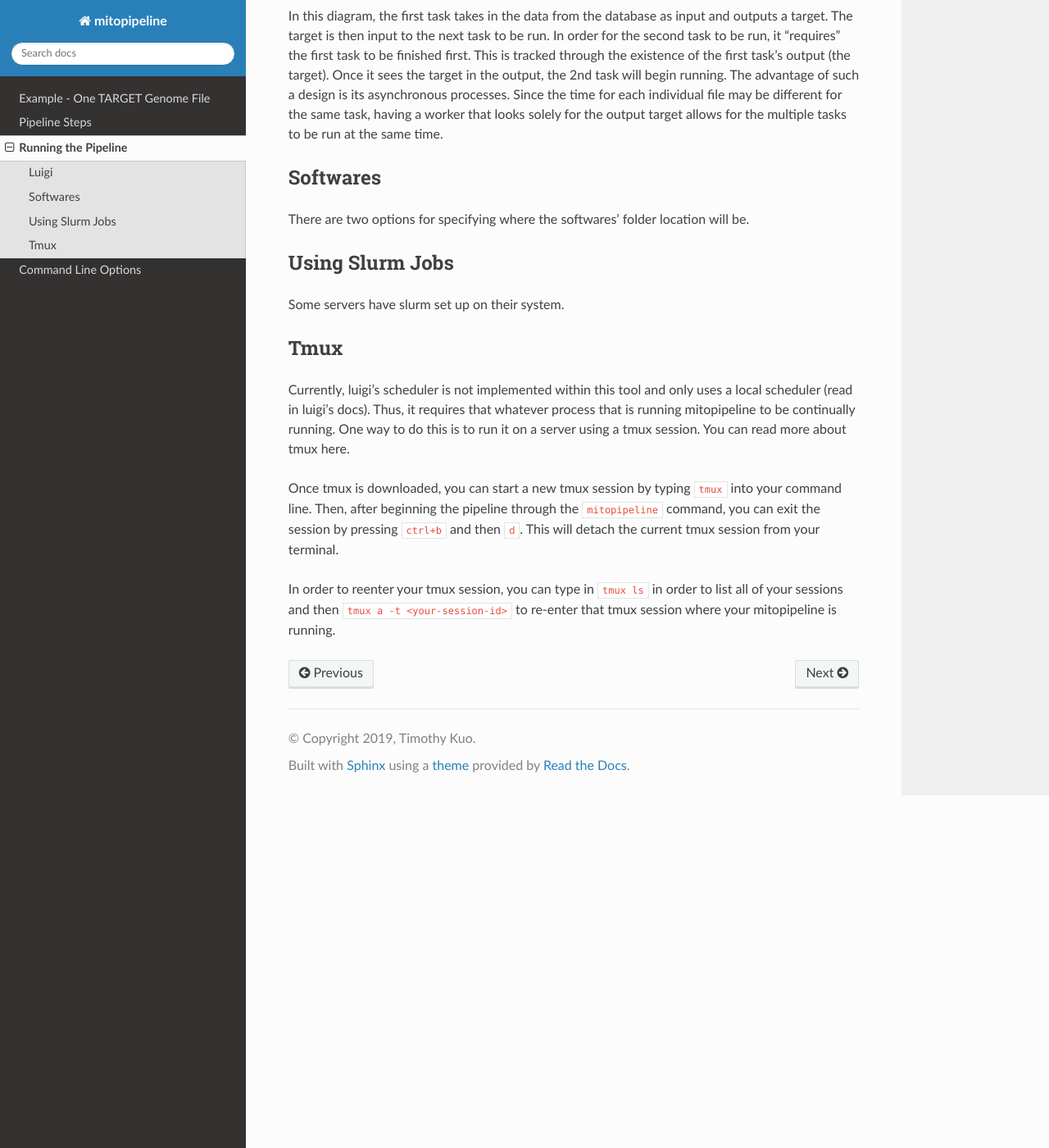
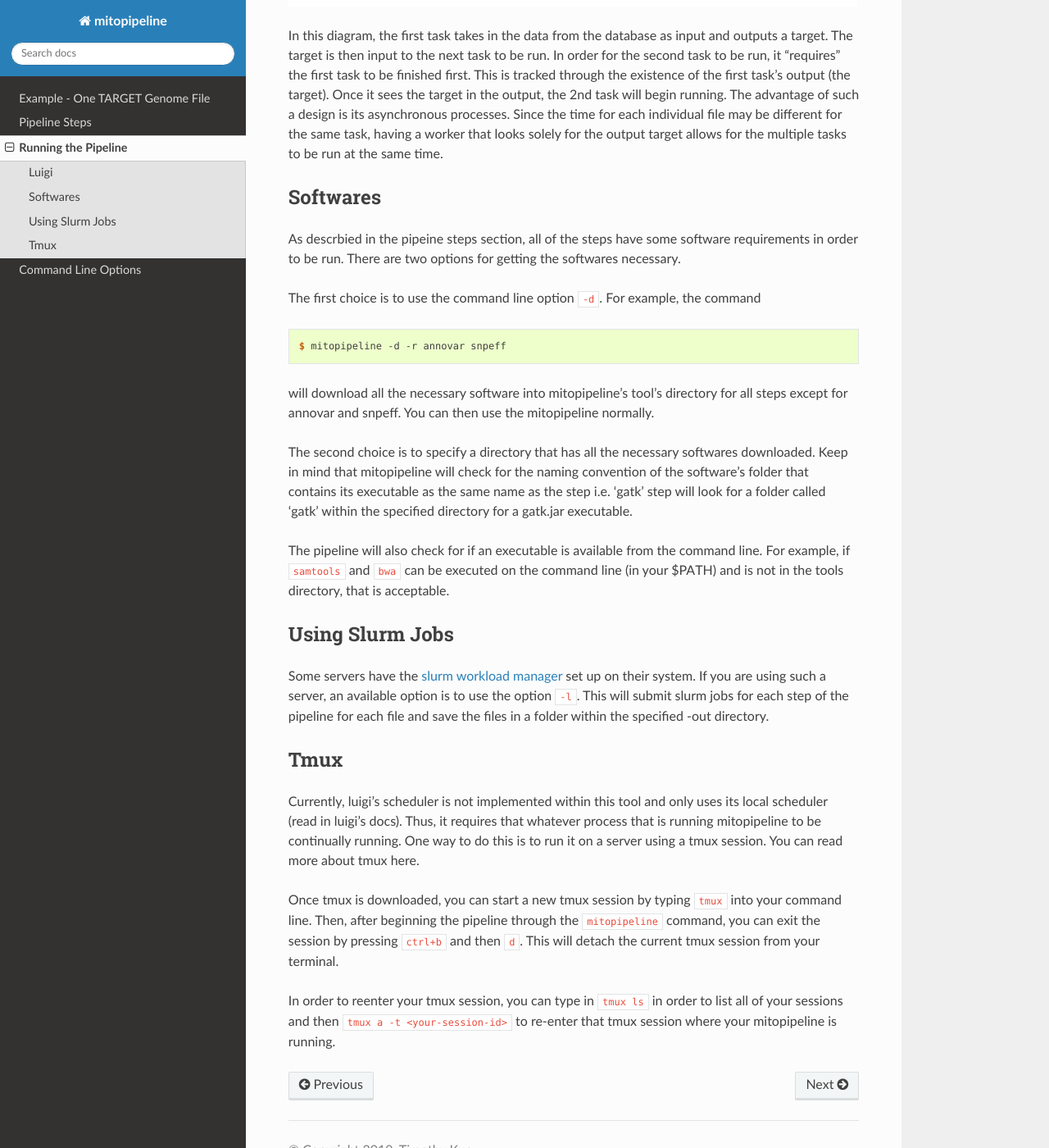
Before and after one commit to timmykuo/mitopipeline, a Sphinx documentation site: the page built from doc/running_the_pipeline.rst, in a window 1280 px wide and 1400 px high, scrolled down 864 px. Shown: the whole window at 82% size. Built offline with Sphinx 7.4.7 and the Read the Docs theme 2.0.0, drawn with Linux system fonts in a browser that asks for light colours; some of the changed text lies outside the part shown.

```diff
--- a/doc/pipeline_builder.rst
+++ b/doc/pipeline_builder.rst
@@ -27,7 +27,7 @@
 Clipping
 --------
 
-Requirements: samtools, bwa, bam2fastq, seqtk-master
+Requirements: samtools, bwa, bam2fastq, seqtk
 
 
 
--- a/doc/running_the_pipeline.rst
+++ b/doc/running_the_pipeline.rst
@@ -1,7 +1,7 @@
 Running the Pipeline
 ********************
 
-This section explores various ways to actually run the pipeline. Although some of these options are described in Command Line options, this will delve into more details
+This section explores details about running the pipeline such as the tools it uses, its requirements, and some suggestions on how to run it. Although some of these options are described in Command Line options, this will delve into more details.
 
 Luigi
 -----
@@ -19,17 +19,29 @@
 Softwares
 ---------
 
-There are two options for specifying where the softwares' folder location will be.
+As descrbied in the pipeine steps section, all of the steps have some software requirements in order to be run. There are two options for getting the softwares necessary.
+
+The first choice is to use the command line option ``-d``. For example, the command
+
+.. code:: console
+
+    $ mitopipeline -d -r annovar snpeff
+
+will download all the necessary software into mitopipeline's tool's directory for all steps except for annovar and snpeff. You can then use the mitopipeline normally.
+
+The second choice is to specify a directory that has all the necessary softwares downloaded. Keep in mind that mitopipeline will check for the naming convention of the software's folder that contains its executable as the same name as the step i.e. 'gatk' step will look for a folder called 'gatk' within the specified directory for a gatk.jar executable.
+
+The pipeline will also check for if an executable is available from the command line. For example, if ``samtools`` and ``bwa`` can be executed on the command line (in your $PATH) and is not in the tools directory, that is acceptable.
 
 Using Slurm Jobs
 ----------------
 
-Some servers have slurm set up on their system.
+Some servers have the `slurm workload manager <https://slurm.schedmd.com/overview.html>`_ set up on their system. If you are using such a server, an available option is to use the option ``-l``. This will submit slurm jobs for each step of the pipeline for each file and save the files in a folder within the specified -out directory.
 
 Tmux
 ----
 
-Currently, luigi's scheduler is not implemented within this tool and only uses a local scheduler (read in luigi's docs). Thus, it requires that whatever process that is running mitopipeline to be continually running. One way to do this is to run it on a server using a tmux session. You can read more about tmux here.
+Currently, luigi's scheduler is not implemented within this tool and only uses its local scheduler (read in luigi's docs). Thus, it requires that whatever process that is running mitopipeline to be continually running. One way to do this is to run it on a server using a tmux session. You can read more about tmux here.
 
 Once tmux is downloaded, you can start a new tmux session by typing ``tmux`` into your command line. Then, after beginning the pipeline through the ``mitopipeline`` command, you can exit the session by pressing ``ctrl+b`` and then ``d``. This will detach the current tmux session from your terminal.
 
```
Also changed, not shown: 2 other files.
